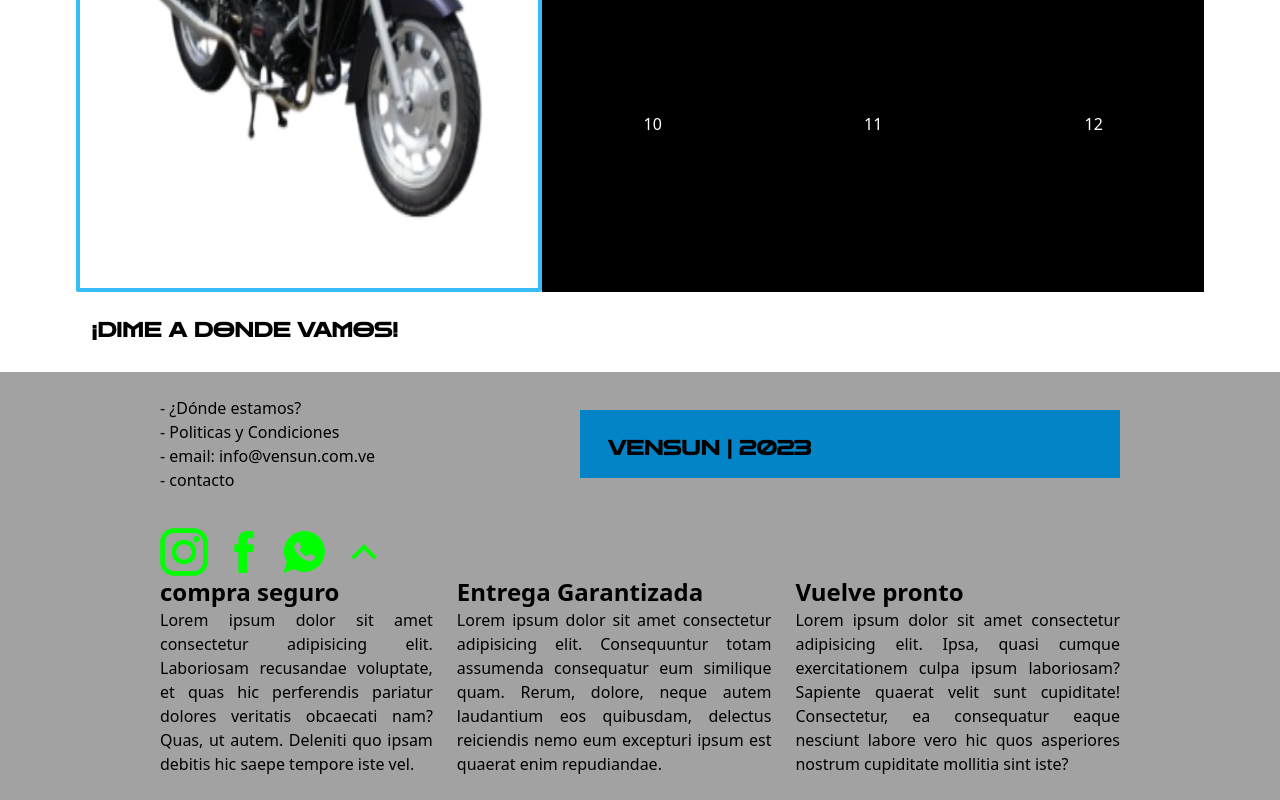
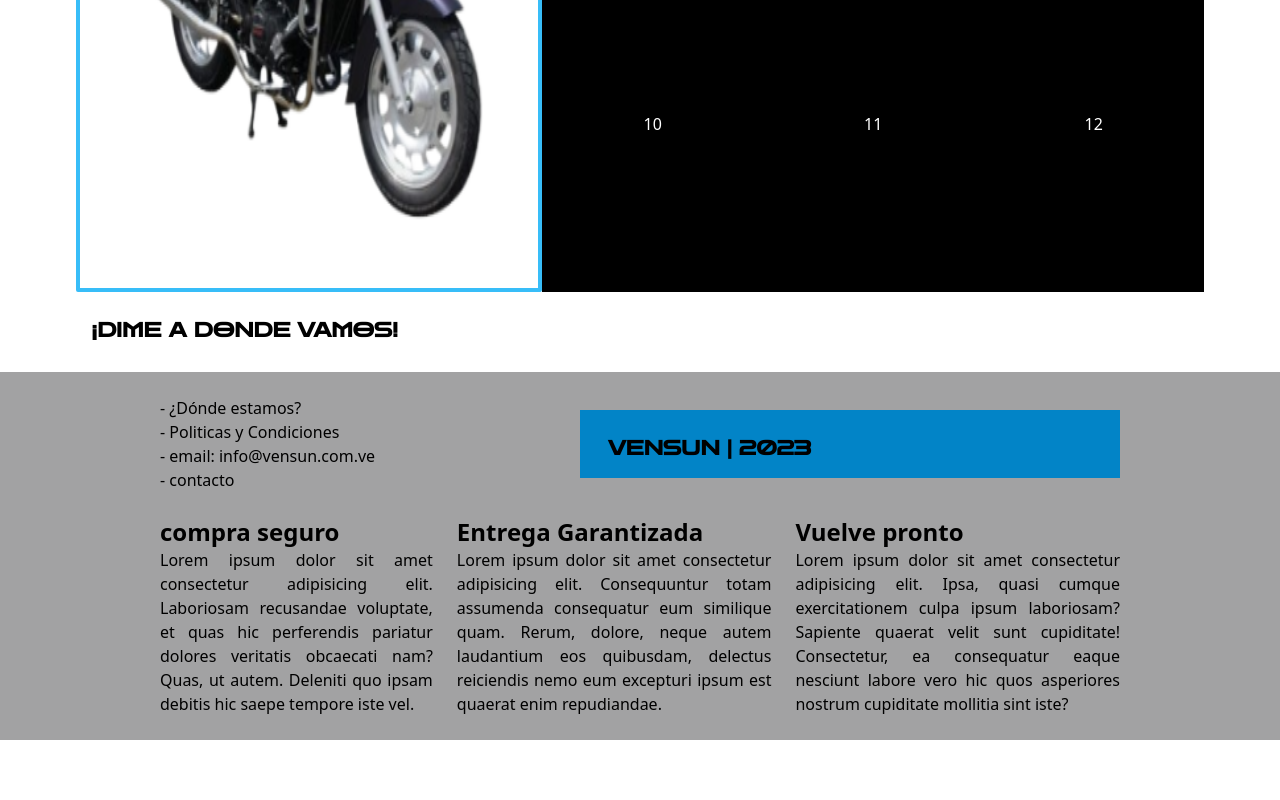
Before and after one commit to serverBKD/vensun, a Next.js app: page / in a window 1280 px wide. Shown: the part 4826-5626 px from the top of the page. After the commit the page ends 5566 px from the top, so only its background shows below. Built offline with nearby package versions, Linux system fonts and the light colour scheme.

Commit message:
2023nov04: v0.1.1.9: bugs PreBuilds footer + sin WS

```diff
--- a/src/components/Footer.tsx
+++ b/src/components/Footer.tsx
@@ -1,6 +1,6 @@
 import Link from 'next/link'
 import Title from '@/components/Title.tsx'
-import RedesSociales from '@/components/RedesSociales.tsx'
+// import RedesSociales from '@/components/RedesSociales.tsx'
 
 export default function Footer() {
 	return (
@@ -17,9 +17,9 @@ export default function Footer() {
 				<article className="min-w-[540px] text-center bg-sky-600">
 					<Title linkName={'VENSUN | 2023'} linkUrl={'/'}/>
 				</article>
-				<article>
+				{/* <article>
 					<RedesSociales/>
-				</article>
+				</article> */}
 			</section>
 			<section className="w-[75%] min-h-16 h-auto flex justify-between items-center flex-wrap md:flex-nowrap gap-x-6 mx-auto pb-6">
 				<article>
```
